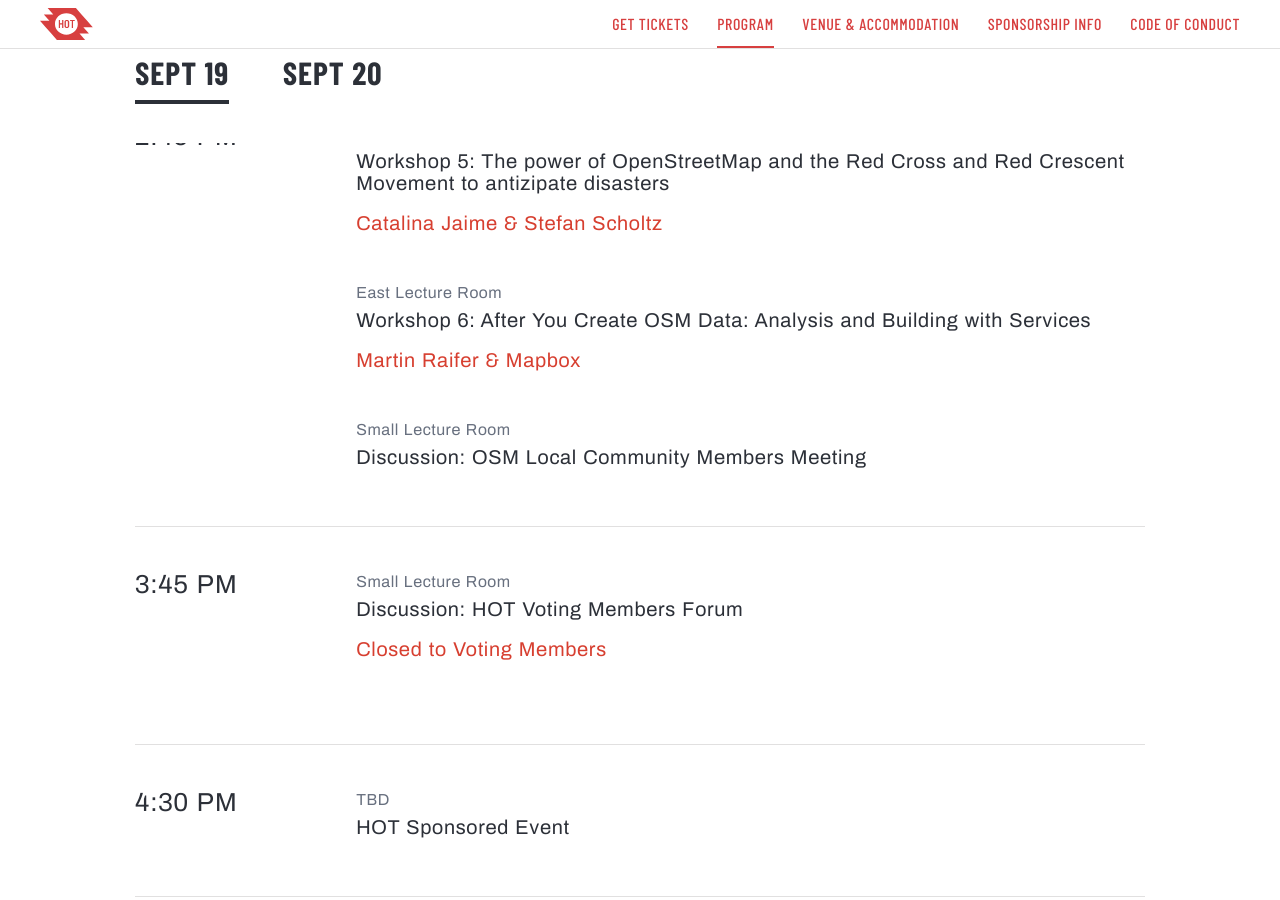
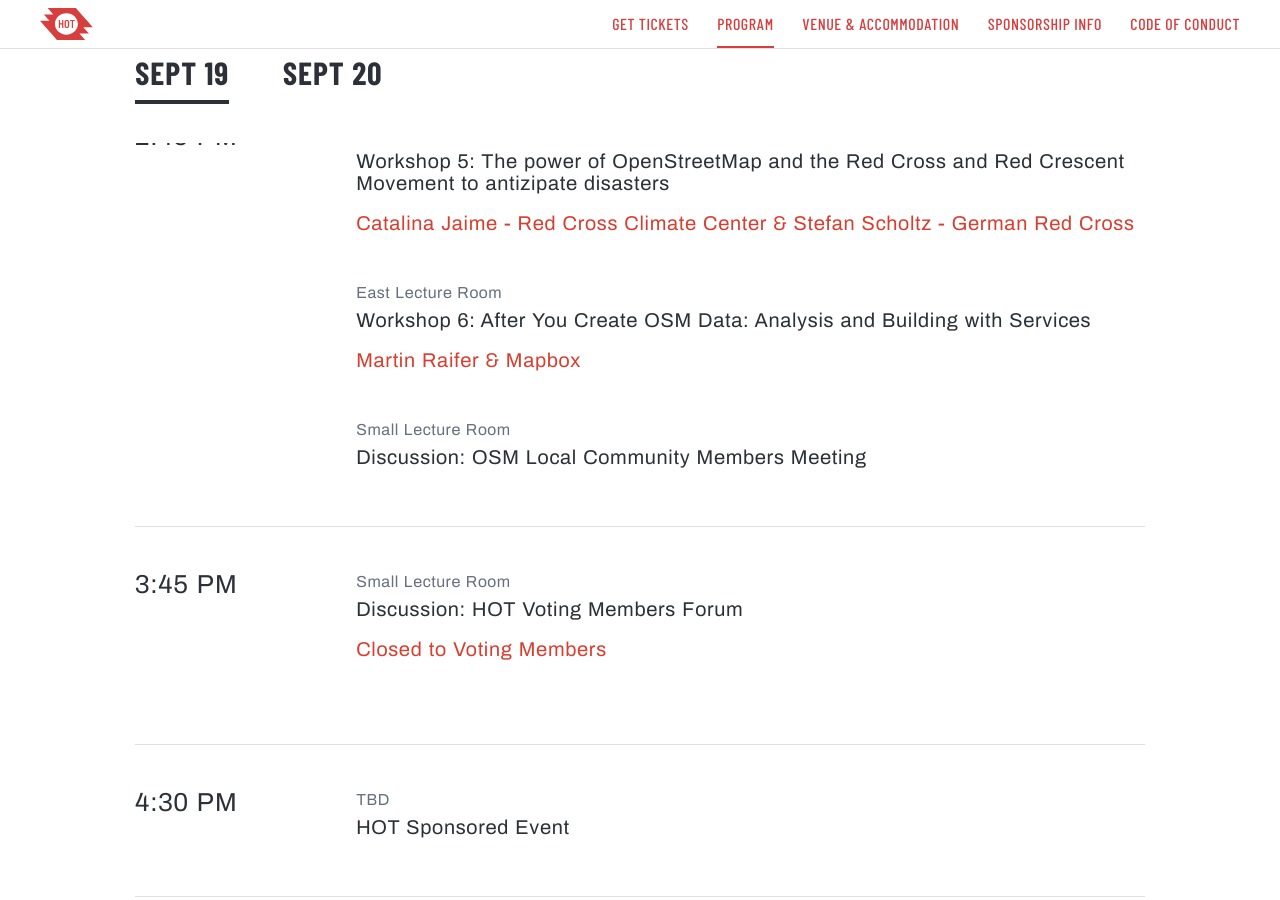
Before and after one commit to hotosm/hot-summit-2019, a Jekyll site: the page built from program.markdown, in a window 1280 px wide and 900 px high, scrolled down 2251 px. Built offline with Jekyll 4.4.1, drawn with Linux system fonts in a browser that asks for light colours; some of the changed lines change nothing that is shown.

Commit message:
Update program.markdown

```diff
--- a/program.markdown
+++ b/program.markdown
@@ -81,7 +81,7 @@
     session:
       - location: West Lecture Room
         title: "Workshop 5: The power of OpenStreetMap and the Red Cross and Red Crescent Movement to antizipate disasters"
-        presenter: Catalina Jaime & Stefan Scholtz
+        presenter: Catalina Jaime - Red Cross Climate Center & Stefan Scholtz - German Red Cross
         duration: 02:00
       - location: East Lecture Room
         title: "Workshop 6: After You Create OSM Data: Analysis and Building with Services"
@@ -146,8 +146,8 @@
         presenter: Harsh Govind - Microsoft
         duration: 01:00
       - location: Small Lecture Room
-        title: "MAPAbabae II- Mapathon for VAWmapPH"
-        presenter: Arnalie Faye Vicario - Department of Social Welfare and Development (DSWD)
+        title: TBD
+        presenter:
         duration: 01:00
   - time: 12:00 PM
     session:
@@ -161,7 +161,7 @@
         duration: 00:45
       - location: Small Lecture Room
         title: "Mapillary 2020"
-        presenter: Brenna Higgins & Lindsey Higgins
+        presenter: Brenna Higgins & Lindsey Higgins - Mapillary
         duration: 00:45
   - time: 12:45 PM
     session:
@@ -183,7 +183,7 @@
     session:
       - location: West Lecture Room
         title: "Integration of (digital) volunteers in disaster management "
-        presenter: Holger Ziehm, Yannic Schulte, & Ramian Fathi
+        presenter: Holger Ziehm, Yannic Schulte, & Ramian Fathi - ESRI/ VOST THW
         duration: 00:45
       - location: East Lecture Room
         title: "How do images get to mappers?"
```
